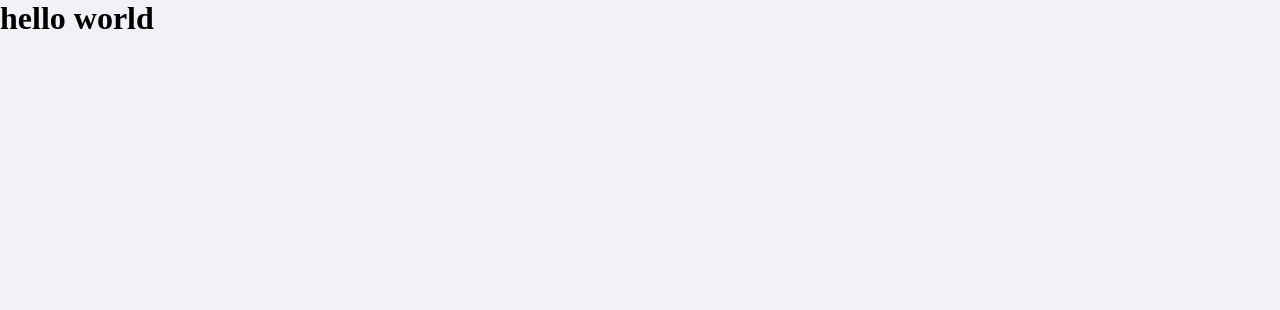
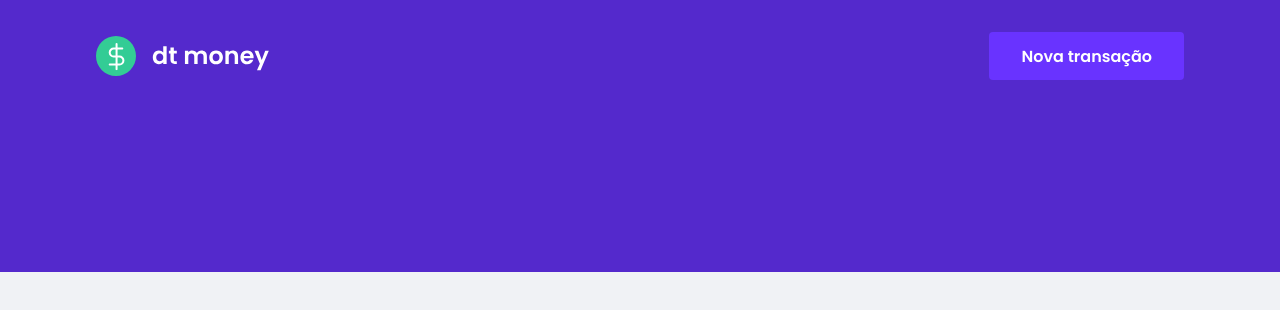
Before and after one commit to joaopedrolacerda/money-control, a React (Create React App) app: page / in a window 1280 px wide. Shown: the top 310 px of the page. Built offline with nearby package versions, Linux system fonts and the light colour scheme.

Commit message:
feat: add header on component

```diff
--- a/public/index.html
+++ b/public/index.html
@@ -1,11 +1,18 @@
 <!DOCTYPE html>
 <html lang="en">
   <head>
+    <link rel="preconnect" href="https://fonts.googleapis.com" />
+    <link rel="preconnect" href="https://fonts.gstatic.com" crossorigin />
     <meta charset="utf-8" />
     <link rel="icon" href="%PUBLIC_URL%/favicon.png" />
     <meta name="viewport" content="width=device-width, initial-scale=1" />
 
     <title>dtmoney</title>
+
+    <link
+      href="https://fonts.googleapis.com/css2?family=Poppins:ital,wght@0,600;1,400&display=swap"
+      rel="stylesheet"
+    />
   </head>
   <body>
     <noscript>You need to enable JavaScript to run this app.</noscript>
--- a/src/App.tsx
+++ b/src/App.tsx
@@ -1,10 +1,11 @@
+import { Header } from './components/Header';
 import { GlobalStyle } from './styles/global';
 
 export function App() {
   return (
-    <div className="App">
-      <h1>hello world</h1>
+    <>
+      <Header />
       <GlobalStyle />
-    </div>
+    </>
   );
 }
--- /dev/null
+++ b/src/components/Header/index.tsx
@@ -0,0 +1,12 @@
+import logoImg from '../../assets/logo.svg';
+import { Container, Content } from './styles';
+export function Header() {
+  return (
+    <Container>
+      <Content>
+        <img src={logoImg} alt="dt money" />
+        <button type="button">Nova transação</button>
+      </Content>
+    </Container>
+  );
+}
--- /dev/null
+++ b/src/components/Header/styles.ts
@@ -0,0 +1,28 @@
+import styled from 'styled-components';
+
+export const Container = styled.header`
+  background: var(--blue);
+`;
+export const Content = styled.div`
+  max-width: 1120px;
+  margin: 0 auto;
+  padding: 2rem 1rem 12rem;
+  display: flex;
+  align-items: center;
+  justify-content: space-between;
+
+  button {
+    font-size: 1rem;
+    color: #fff;
+    background: var(--blue-light);
+    border: 0;
+
+    padding: 0 2rem;
+    border-radius: 0.25rem;
+    height: 3rem;
+    transition: filter 0.2s;
+    &:hover {
+      filter: brightness(0.9);
+    }
+  }
+`;
--- a/src/styles/global.ts
+++ b/src/styles/global.ts
@@ -34,7 +34,13 @@
     background: var(--background);
     -webkit-font-smoothing: antialiased:
   }
-
+  body,input, textarea, button {
+    font-family: 'Poppins', sans-serif;
+    font-weight: 400;
+  }
+  h1,h2,h3,h4,h5,h6, strong{
+    font-weight: 600;
+  }
   button {
     cursor: pointer;
   }
```
